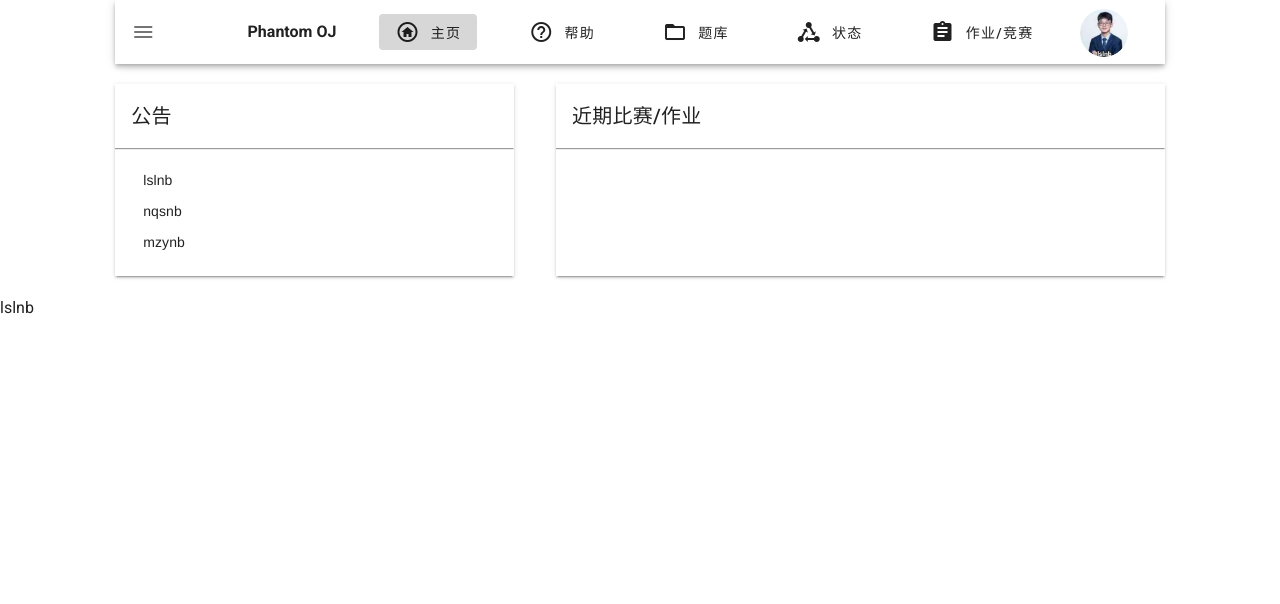
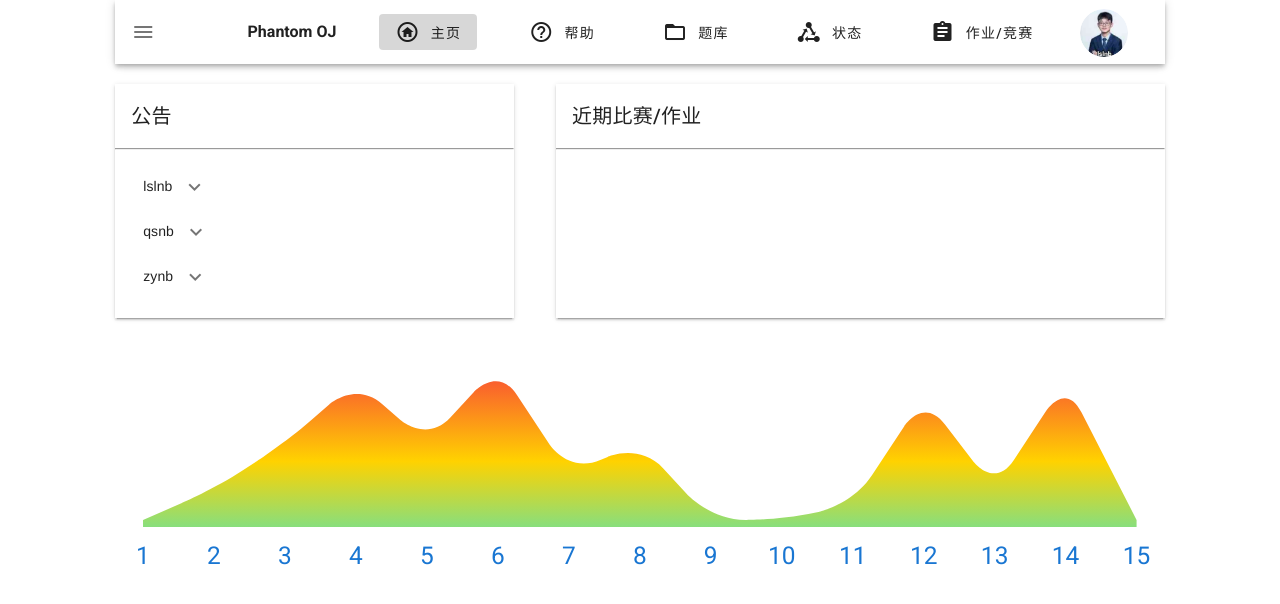
Before and after one commit to Phantom-OJ/frontend, a Vue app: page / in a window 1280 px wide. Shown: the top 604 px of the page. Built offline with nearby package versions, Linux system fonts and the light colour scheme.

Commit message:
[add]add SAnnouncement.vue

```diff
--- a/src/App.vue
+++ b/src/App.vue
@@ -1,5 +1,5 @@
 <template>
-  <v-app :class="`lang-${$i18n.locale}`">
+  <v-app :class="`lang-${$i18n.locale}`" id="s-app">
     <s-nav-bar />
     <s-app-bar />
 
@@ -25,4 +25,10 @@ export default class App extends Vue {
 </script>
 <style lang="scss">
   @import "./css/global.scss";
+  #s-app-not{
+    background-image: url("./assets/logo.png") !important;
+    background-size: 80% 100%;
+    background-position: center;
+    background-repeat: no-repeat;
+  }
 </style>
--- /dev/null
+++ b/src/components/SAnnouncement.vue
@@ -0,0 +1,62 @@
+<template>
+  <div class="card-shadow">
+    <v-card-title>
+      {{$t('home.announcement')}}
+    </v-card-title>
+    <hr/>
+    <v-card-text style="padding-top: 12px">
+      <ul id="announcement-list" style="padding-left: 12px">
+        <li
+          v-for="(a,index) in announcement"
+          :key="index"
+          class="announcement-item lang-en"
+        >
+          {{a.title}}
+          <v-btn icon @click="a.show = !a.show">
+            <v-icon>{{a.show?'':'mdi-chevron-down'}}</v-icon>
+          </v-btn>
+          <v-dialog v-model="a.show"  width="500">
+            <v-card class="lang-en">
+              <v-card-title>
+                {{a.title}}
+              </v-card-title>
+              <v-card-text>
+                {{a.content}}
+              </v-card-text>
+            </v-card>
+          </v-dialog>
+
+        </li>
+      </ul>
+    </v-card-text>
+  </div>
+</template>
+
+<script>
+import {Component, Vue} from 'vue-property-decorator'
+
+@Component({})
+export default class SAnnouncement extends Vue{
+  announcement = [{
+    title: 'lslnb',
+    show: false,
+    content: 'lslnb'
+  }, {
+    title: 'qsnb',
+    show: false,
+    content: 'ff02::1'
+  }, {
+    title: 'zynb',
+    show: false,
+    content: 'OOAD'
+  }]
+}
+</script>
+
+<style scoped lang="scss">
+
+  #announcement-list>li.announcement-item {
+    padding: 2px 0;
+    margin: 5px auto;
+  }
+</style>
--- a/src/components/SAppBar.vue
+++ b/src/components/SAppBar.vue
@@ -1,5 +1,5 @@
 <template>
-  <v-app-bar app id="app-bar" color="white">
+  <v-app-bar app class="app-width h-center" color="white">
     <v-app-bar-nav-icon
       id="nav-icon"
       @click="$store.commit('setSideNav', {v:!$store.state.sideNav})"
@@ -12,18 +12,17 @@
       Phantom OJ
     </label>
     <v-spacer></v-spacer>
-    <ul id="app-bar-btn-list " style="padding: 0">
+    <ul class="inline-block" style="padding: 0">
       <li v-for="(btn, index) in $store.state.nav"
           :key="index"
-          class="app-bar-btn-item hidden-md-and-down"
+          class="app-bar-btn-item inline-block hidden-md-and-down"
       >
         <v-btn
           text
           :key="index"
-          class="app-bar-btn-item-btn"
           :to="btn.to"
         >
-          <v-icon class="app-bar-btn-item-btn-icon">
+          <v-icon class="app-bar-btn-item-btn-icon inline-block">
             {{btn.icon}}
           </v-icon>
           {{$t(btn.text)}}
@@ -52,22 +51,11 @@ export default class SAppBar extends Vue {
 <style scoped lang="scss">
   $app-bar-height: 56px;
 
-  #app-bar {
-    width: 82%;
-    margin: 0 auto;
-  }
-
-  #app-bar-btn-list {
-    display: inline-block;
-  }
-
   .app-bar-btn-item {
-    display: inline-block;
     margin: 0 18px;
   }
 
   .app-bar-btn-item-btn-icon {
-    display: inline-block;
     margin: 0 10px 0 0;
   }
 
--- a/src/components/SFooter.vue
+++ b/src/components/SFooter.vue
@@ -1,5 +1,7 @@
 <template>
-
+  <v-footer>
+    <
+  </v-footer>
 </template>
 
 <script lang="ts">
--- a/src/components/SNavBar.vue
+++ b/src/components/SNavBar.vue
@@ -94,8 +94,4 @@ export default class SNavBar extends Vue {
     margin: 5px 10px;
   }
 
-  p.title-text {
-    margin: 0 0;
-    line-height: 36px;
-  }
 </style>
--- a/src/css/global.scss
+++ b/src/css/global.scss
@@ -1,3 +1,17 @@
+@import "variable";
+
+
+.inline-block{
+  display: inline-block;
+}
+
+.h-center{
+  margin: 0 auto;
+}
+
+.app-width{
+  width: $app-width;
+}
 
 @font-face {
   font-family: HYQuan;
--- a/src/css/variable.scss
+++ b/src/css/variable.scss
@@ -1 +1,2 @@
 $md-font-size: 14px;
+$app-width:82%;
--- a/src/views/Home.vue
+++ b/src/views/Home.vue
@@ -1,23 +1,7 @@
 <template>
   <div class="home">
     <div id="home-main">
-      <div id="home-announcement" class="card-shadow">
-        <v-card-title>
-          {{$t('home.announcement')}}
-        </v-card-title>
-        <hr/>
-        <v-card-text style="padding-top: 12px">
-          <ul style="padding-left: 12px">
-            <li
-              v-for="(a,index) in announcement"
-              :key="index"
-              class="home-announcement-item lang-en"
-            >
-              {{a.title}}
-            </li>
-          </ul>
-        </v-card-text>
-      </div>
+      <s-announcement  id="home-announcement" />
       <div id="home-contest-assignment" class="card-shadow">
         <v-card-title>
           {{$t('home.c/a')}}
@@ -25,7 +9,19 @@
         <hr/>
       </div>
     </div>
-    <v-img>lslnb</v-img>
+    <v-sparkline
+      fill
+      :labels="label"
+      :gradient=" ['#f72047', '#ffd200', '#1feaea']"
+      :line-width="2"
+      :padding="8"
+      :smooth="10"
+      :value="value"
+      auto-draw
+      height="60"
+      style="width: 82%;margin: 0 auto"
+    >
+    </v-sparkline>
   </div>
 </template>
 
@@ -33,22 +29,21 @@
 import API from '@/ts/api'
 import {Component, Vue} from 'vue-property-decorator'
 import HelloWorld from '@/components/HelloWorld.vue'
-import SAvatar from "@/components/SAvatar.vue"; // @ is an alias to /src
+import SAvatar from "@/components/SAvatar.vue";
+import SAnnouncement from "@/components/SAnnouncement.vue"; // @ is an alias to /src
 
 @Component({
   components: {
+    SAnnouncement,
     SAvatar,
     HelloWorld
   }
 })
 export default class Home extends Vue {
-  announcement = [{
-    title: 'lslnb'
-  },{
-    title: 'nqsnb'
-  },{
-    title: 'mzynb'
-  }]
+
+  value = [0, 2, 5, 9, 5, 10, 3, 5, 0, 0, 1, 8, 2, 9, 0]
+
+  label = [1, 2, 3, 4, 5, 6, 7, 8, 9, 10, 11, 12, 13, 14, 15]
 
   created() {
     console.log('lslnb')
@@ -77,10 +72,7 @@ export default class Home extends Vue {
       flex-direction: column;
     }
 
-    .home-announcement-item{
-      padding: 2px 0;
-      margin: 5px auto;
-    }
+
   }
 
   #home-announcement {
```
